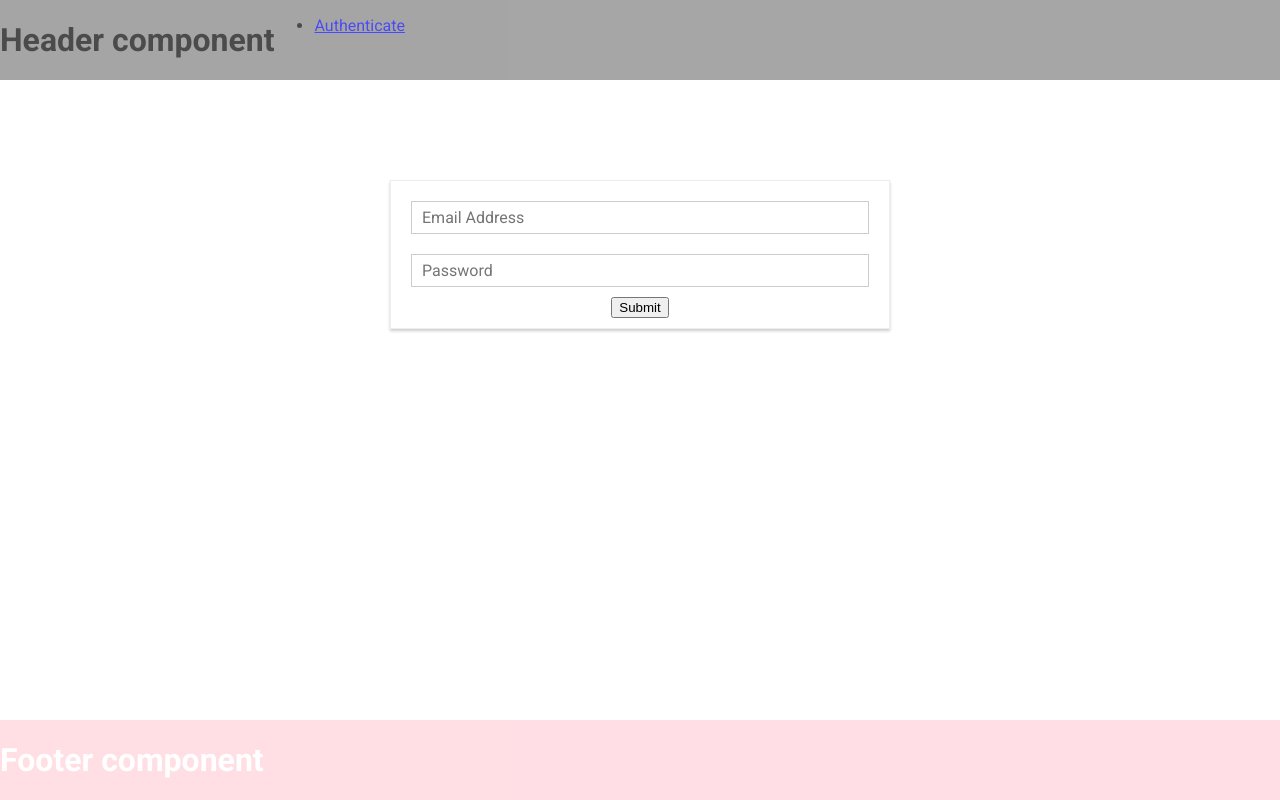
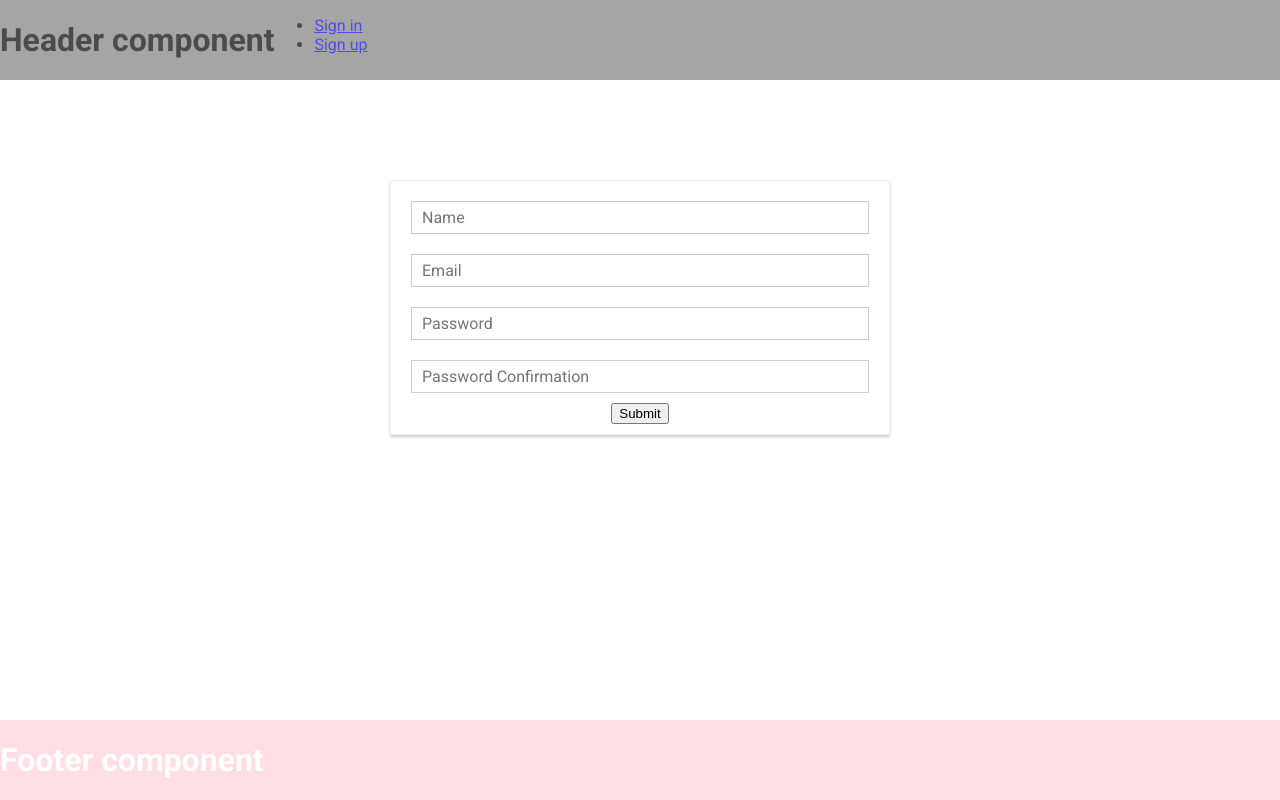
Before and after one commit to Lucx14/todo-app-frontend, a React (Create React App) app: page /signup in a window 1280 px wide. Before the commit this address led to /auth. Built offline with nearby package versions, Linux system fonts and the light colour scheme.

Commit message:
signup form created with formik

```diff
--- a/package.json
+++ b/package.json
@@ -8,6 +8,7 @@
     "@testing-library/react": "^9.3.2",
     "@testing-library/user-event": "^7.1.2",
     "axios": "^0.19.2",
+    "formik": "^2.1.4",
     "prop-types": "^15.7.2",
     "react": "^16.13.1",
     "react-dom": "^16.13.1",
@@ -17,7 +18,8 @@
     "react-scripts": "3.4.1",
     "redux": "^4.0.5",
     "redux-saga": "^1.1.3",
-    "styled-components": "^5.1.0"
+    "styled-components": "^5.1.0",
+    "yup": "^0.29.0"
   },
   "scripts": {
     "start": "react-scripts start",
--- a/src/App.jsx
+++ b/src/App.jsx
@@ -9,6 +9,7 @@ import Header from './hoc/Layout/Header/Header';
 import Footer from './hoc/Layout/Footer/Footer';
 import TodoCont from './containers/TodoApp/TodoApp';
 import Auth from './containers/Auth/Auth';
+import Signup from './containers/Auth/Signup';
 import Logout from './containers/Auth/Logout/Logout';
 import * as actions from './store/actions/index';
 
@@ -34,6 +35,7 @@ const App = (props) => {
   let routes = (
     <Switch>
       <Route path="/auth" component={Auth} />
+      <Route path="/signup" component={Signup} />
       <Redirect to="/auth" />
     </Switch>
   );
--- a/src/components/Navigation/NavigationItems/NavigationItems.jsx
+++ b/src/components/Navigation/NavigationItems/NavigationItems.jsx
@@ -12,9 +12,14 @@ const NavigationItems = (props) => {
         </NavigationItem>
       )}
       {!isAuthenticated && (
-        <NavigationItem link="/auth" exact={false}>
-          Authenticate
-        </NavigationItem>
+        <>
+          <NavigationItem link="/auth" exact={false}>
+            Sign in
+          </NavigationItem>
+          <NavigationItem link="/signup" exact={false}>
+            Sign up
+          </NavigationItem>
+        </>
       )}
     </ul>
   );
--- /dev/null
+++ b/src/containers/Auth/Signup.jsx
@@ -0,0 +1,124 @@
+import React from 'react';
+import { Formik, Field, Form, ErrorMessage } from 'formik';
+import * as Yup from 'yup';
+import styled from 'styled-components';
+
+const Wrapper = styled.div`
+  margin: 20px auto;
+  width: 80%;
+  text-align: center;
+  box-shadow: 0 2px 3px #ccc;
+  border: 1px solid #eee;
+  padding: 10px;
+  box-sizing: border-box;
+  @media (min-width: 600px) {
+    width: 500px;
+  }
+`;
+
+const StyledInput = styled.input`
+  width: 100%;
+  box-sizing: border-box;
+  outline: none;
+  font: inherit;
+  padding: 6px 10px;
+  display: block;
+  :focus {
+    outline: none;
+    background-color: #ccc;
+  }
+  border: ${(props) => (props.errors ? '1px solid red' : '1px solid #ccc')};
+  background-color: ${(props) => (props.errors ? '#fda49a' : 'white')};
+`;
+
+const FieldWrapper = styled.div`
+  width: 100%;
+  padding: 10px;
+  box-sizing: border-box;
+`;
+
+const Signup = () => {
+  return (
+    <Wrapper>
+      <Formik
+        initialValues={{
+          name: '',
+          email: '',
+          password: '',
+          password_confirmation: '',
+        }}
+        validationSchema={Yup.object({
+          name: Yup.string()
+            .max(30, 'Must be 30 characters or less')
+            .required('Required'),
+          email: Yup.string()
+            .email('Invalid email address')
+            .required('Required'),
+          password: Yup.string()
+            .min(6, 'Must be 6 characters or more')
+            .required('Required'),
+          password_confirmation: Yup.string().required('Required'),
+        })}
+        onSubmit={(values, { setSubmitting }) => {
+          setTimeout(() => {
+            alert(JSON.stringify(values, null, 2));
+            setSubmitting(false);
+          }, 400);
+        }}
+      >
+        {({ errors, touched }) => {
+          return (
+            <Form>
+              <FieldWrapper>
+                <Field
+                  name="name"
+                  type="text"
+                  as={StyledInput}
+                  placeholder="Name"
+                  errors={errors.name && touched.name}
+                />
+                <ErrorMessage name="name" />
+              </FieldWrapper>
+              <FieldWrapper>
+                <Field
+                  name="email"
+                  type="email"
+                  as={StyledInput}
+                  placeholder="Email"
+                  errors={errors.email && touched.email}
+                />
+                <ErrorMessage name="email" />
+              </FieldWrapper>
+              <FieldWrapper>
+                <Field
+                  name="password"
+                  type="text"
+                  as={StyledInput}
+                  placeholder="Password"
+                  errors={errors.password && touched.password}
+                />
+                <ErrorMessage name="password" />
+              </FieldWrapper>
+              <FieldWrapper>
+                <Field
+                  name="password_confirmation"
+                  type="text"
+                  as={StyledInput}
+                  placeholder="Password Confirmation"
+                  errors={
+                    errors.password_confirmation &&
+                    touched.password_confirmation
+                  }
+                />
+                <ErrorMessage name="password_confirmation" />
+              </FieldWrapper>
+              <button type="submit">Submit</button>
+            </Form>
+          );
+        }}
+      </Formik>
+    </Wrapper>
+  );
+};
+
+export default Signup;
```
Also changed, not shown: .eslintrc.json, 1 other file (tests, documents, lock files or other folders).
